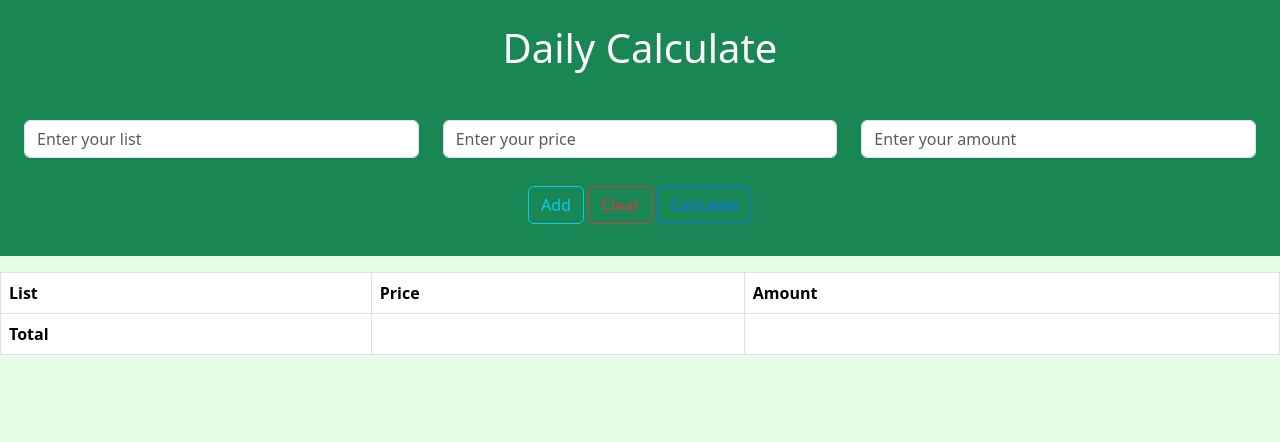
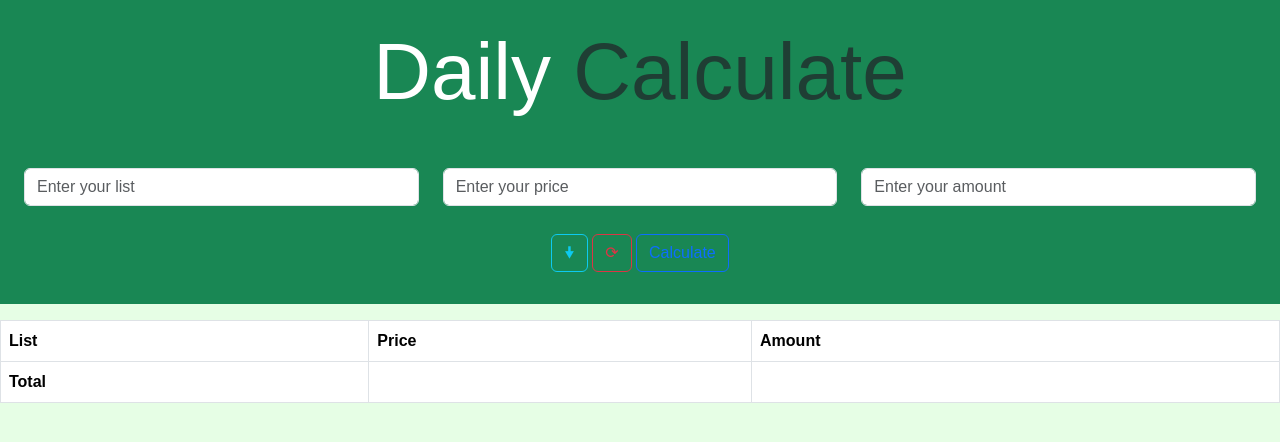
Before and after one commit to PanusornS/Website-Daliycalculate, a plain HTML site: page index.html in a window 1280 px wide. Drawn offline with nearby package versions, Linux system fonts and the light colour scheme.

Commit message:
Update index.html
add body style
change add and clear to emoji

```diff
--- a/index.html
+++ b/index.html
@@ -7,11 +7,14 @@
     <title>Calculate</title>
     <link href="https://cdn.jsdelivr.net/npm/bootstrap@5.3.0-alpha1/dist/css/bootstrap.min.css" rel="stylesheet"
         integrity="sha384-GLhlTQ8iRABdZLl6O3oVMWSktQOp6b7In1Zl3/Jr59b6EGGoI1aFkw7cmDA6j6gD" crossorigin="anonymous">
+
 </head>
 
-<body style="background-color:#E6FEE5;">
+<body style="font-family: sans-serif; background-color:#E6FEE5;">
     <div class="container-fluid p-4 bg-success text-white text-center">
-        <h1>Daily Calculate</h1></br>
+        <h1 class="display-1">
+            Daily <large class="text-muted">Calculate</large>
+        </h1></br>
         <form>
             <div class="row">
                 <div class="col">
@@ -25,8 +28,8 @@
         </div>
         </div>
         </form>
-        <button type="button" class="btn btn-outline-info mb-2" onclick="addlist()">Add</button>
-        <button type="button" class="btn btn-outline-danger mb-2" onclick="clearlist()">Clear</button>
+        <button type="button" class="btn btn-outline-info mb-2" onclick="addlist()">🠟</button>
+        <button type="button" class="btn btn-outline-danger mb-2" onclick="clearlist()">⟳</button>
         <button type="button" class="btn btn-outline-primary mb-2" onclick="calculate()">Calculate</button>
     </div>
         <table class="table table-striped table-hover table-bordered mt-3">
```
